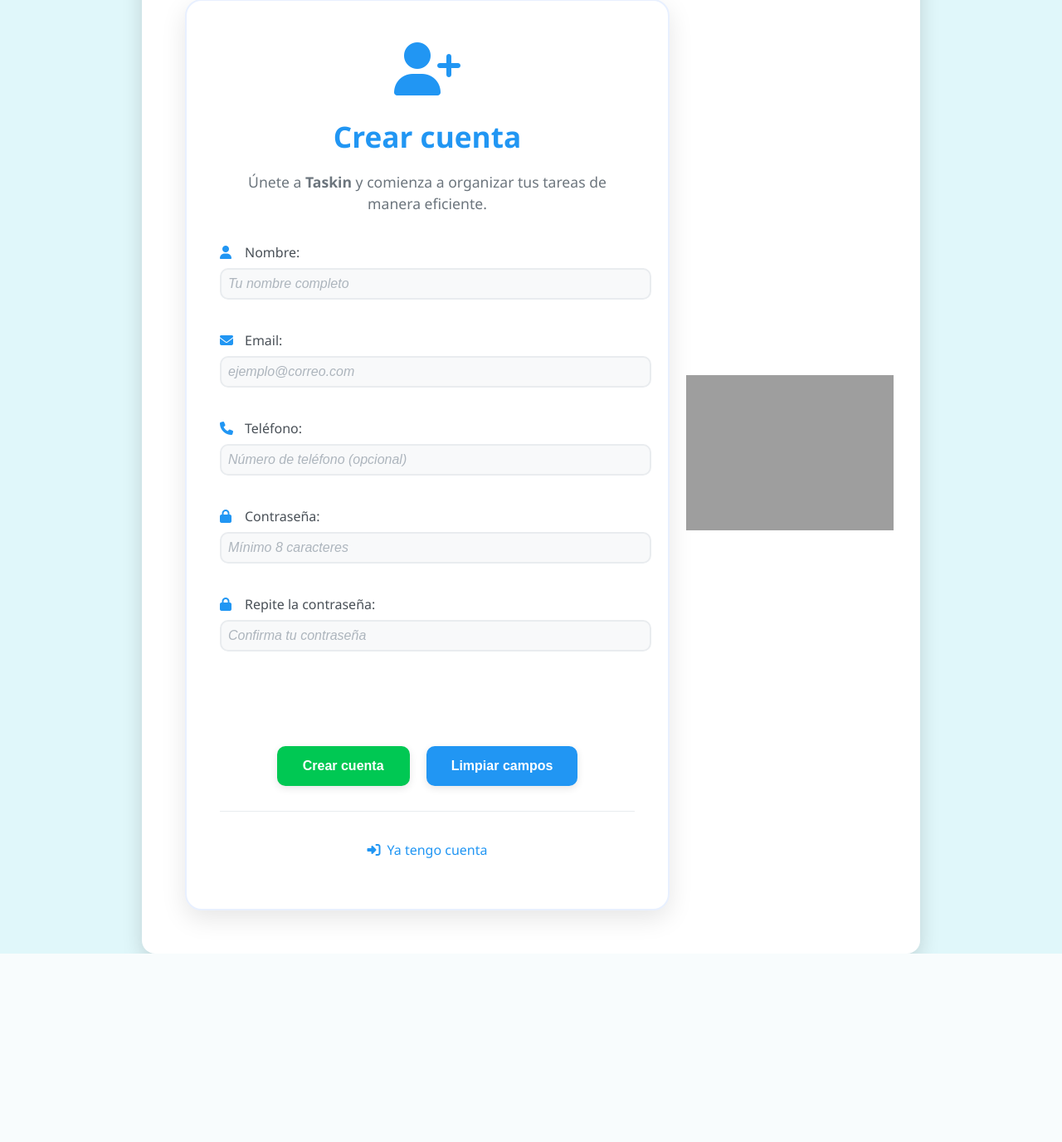
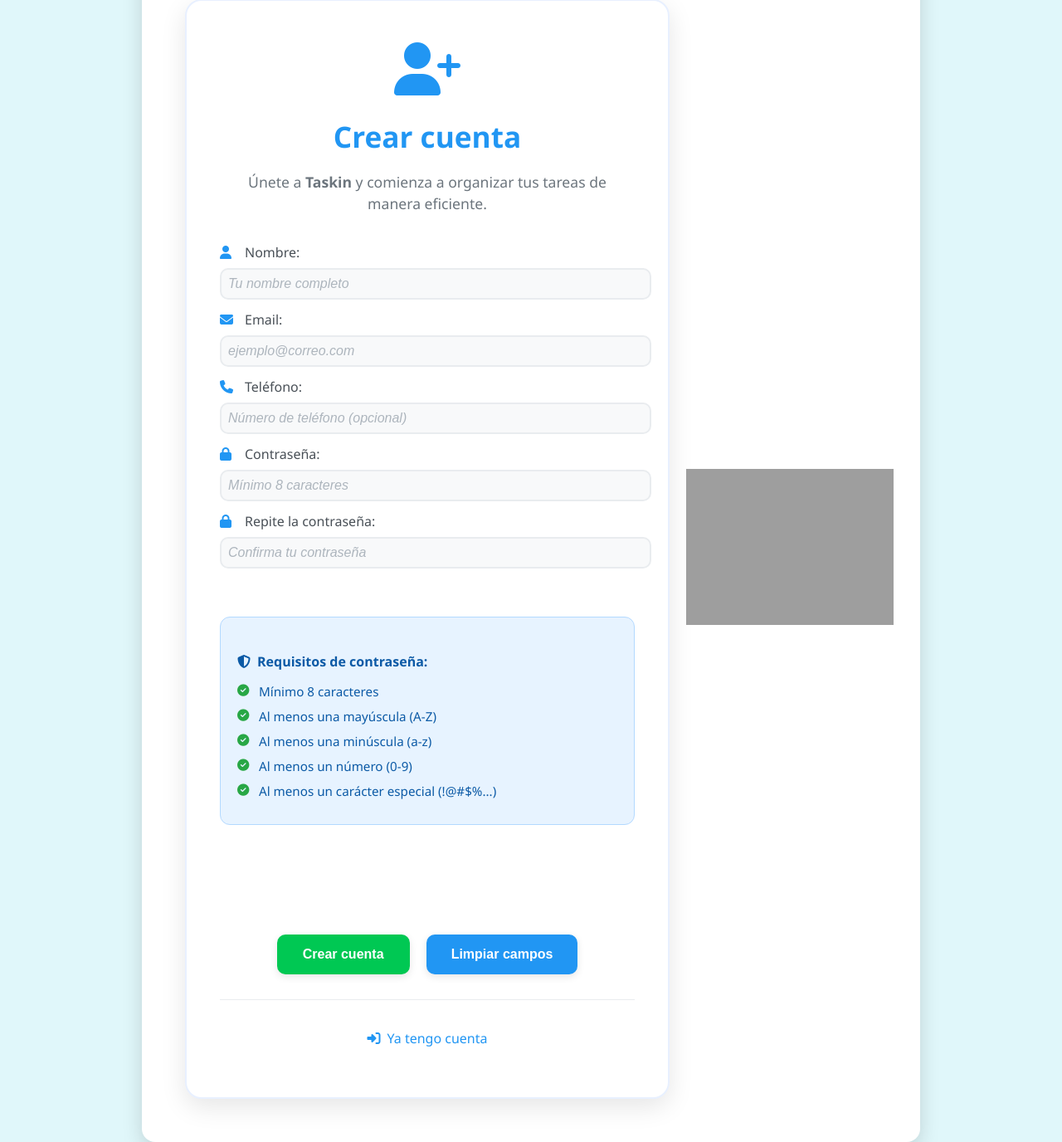
Before and after one commit to juangodoygrando/Desarrollo-de-aplicaciones-con-tecnologia-web---CIEF, a PHP site: page /crear_cuenta.php in a window 1280 px wide. Shown: the part 53-1429 px from the top of the page at 83% size. Before the commit the page ends 1202 px from the top, so only its background shows below. Run offline with PHP 8.4, Linux system fonts and the light colour scheme; grey boxes are pictures that could not be loaded.

Commit message:
Avances 14/06/2025 1.1

```diff
--- a/EC_gestorTareas/modulos/form_crear_cuenta.php
+++ b/EC_gestorTareas/modulos/form_crear_cuenta.php
@@ -51,6 +51,31 @@
                     </div>
                 </div>
 
+                <!-- Requisitos de contraseña -->
+                <div class="requisitos-password">
+                    <h4><i class="fas fa-shield-alt"></i> Requisitos de contraseña:</h4>
+                    <div class="requisito-item">
+                        <i class="fas fa-check-circle"></i>
+                        <span>Mínimo 8 caracteres</span>
+                    </div>
+                    <div class="requisito-item">
+                        <i class="fas fa-check-circle"></i>
+                        <span>Al menos una mayúscula (A-Z)</span>
+                    </div>
+                    <div class="requisito-item">
+                        <i class="fas fa-check-circle"></i>
+                        <span>Al menos una minúscula (a-z)</span>
+                    </div>
+                    <div class="requisito-item">
+                        <i class="fas fa-check-circle"></i>
+                        <span>Al menos un número (0-9)</span>
+                    </div>
+                    <div class="requisito-item">
+                        <i class="fas fa-check-circle"></i>
+                        <span>Al menos un carácter especial (!@#$%...)</span>
+                    </div>
+                </div>
+
                 <!-- ERRORES -->
                 <div class="errores-container">
                     <?php if (isset($_SESSION['error_cuenta']) && $_SESSION['error_cuenta']): ?>
@@ -59,6 +84,14 @@
                             <p>Por favor, completa todos los campos correctamente</p>
                         </div>
                         <?php unset($_SESSION['error_cuenta']); ?>
+                    <?php endif; ?>
+
+                    <?php if (isset($_SESSION['error_password']) && $_SESSION['error_password']): ?>
+                        <div class="mensaje-error">
+                            <i class="fas fa-key"></i>
+                            <p><?php echo $_SESSION['error_password']; ?></p>
+                        </div>
+                        <?php unset($_SESSION['error_password']); ?>
                     <?php endif; ?>
 
                     <?php if (isset($_SESSION['user_repe']) && $_SESSION['user_repe']): ?>
@@ -141,12 +174,10 @@
                 transform: scale(0) rotate(-180deg);
                 opacity: 0;
             }
-
             50% {
                 transform: scale(1.1) rotate(0deg);
                 opacity: 0.8;
             }
-
             100% {
                 transform: scale(1) rotate(0deg);
                 opacity: 1;
@@ -172,9 +203,7 @@
             margin-bottom: 5px;
         }
 
-        .campo-grupo {
-            margin-bottom: 25px;
-        }
+
 
         .campo-grupo label {
             display: flex;
@@ -213,6 +242,42 @@
             font-style: italic;
         }
 
+        .requisitos-password {
+            background-color: #e7f3ff;
+            padding: 20px;
+            border-radius: 12px;
+            margin: 25px 0;
+            border: 1px solid #b3d9ff;
+            text-align: left;
+        }
+
+        .requisitos-password h4 {
+            color: #0c5aa6;
+            margin-bottom: 15px;
+            font-size: 1rem;
+            display: flex;
+            align-items: center;
+            gap: 8px;
+        }
+
+        .requisito-item {
+            display: flex;
+            align-items: center;
+            margin: 10px 0;
+            color: #0c5aa6;
+        }
+
+        .requisito-item i {
+            color: #28a745;
+            font-size: 0.9rem;
+            margin-right: 10px;
+            width: 16px;
+        }
+
+        .requisito-item span {
+            font-size: 0.95rem;
+        }
+
         .errores-container {
             margin: 20px 0;
         }
@@ -245,7 +310,7 @@
         }
 
         .acciones {
-           /*  margin-top: 35px; */
+            margin-top: 35px;
             display: flex;
             gap: 20px;
             justify-content: center;
@@ -360,5 +425,9 @@
             .mensaje-error {
                 padding: 12px 15px;
             }
+
+            .requisitos-password {
+                padding: 15px;
+            }
         }
     </style>
```
Also changed, not shown: EC_gestorTareas/insert_temporal.php (+47 -0 lines).
